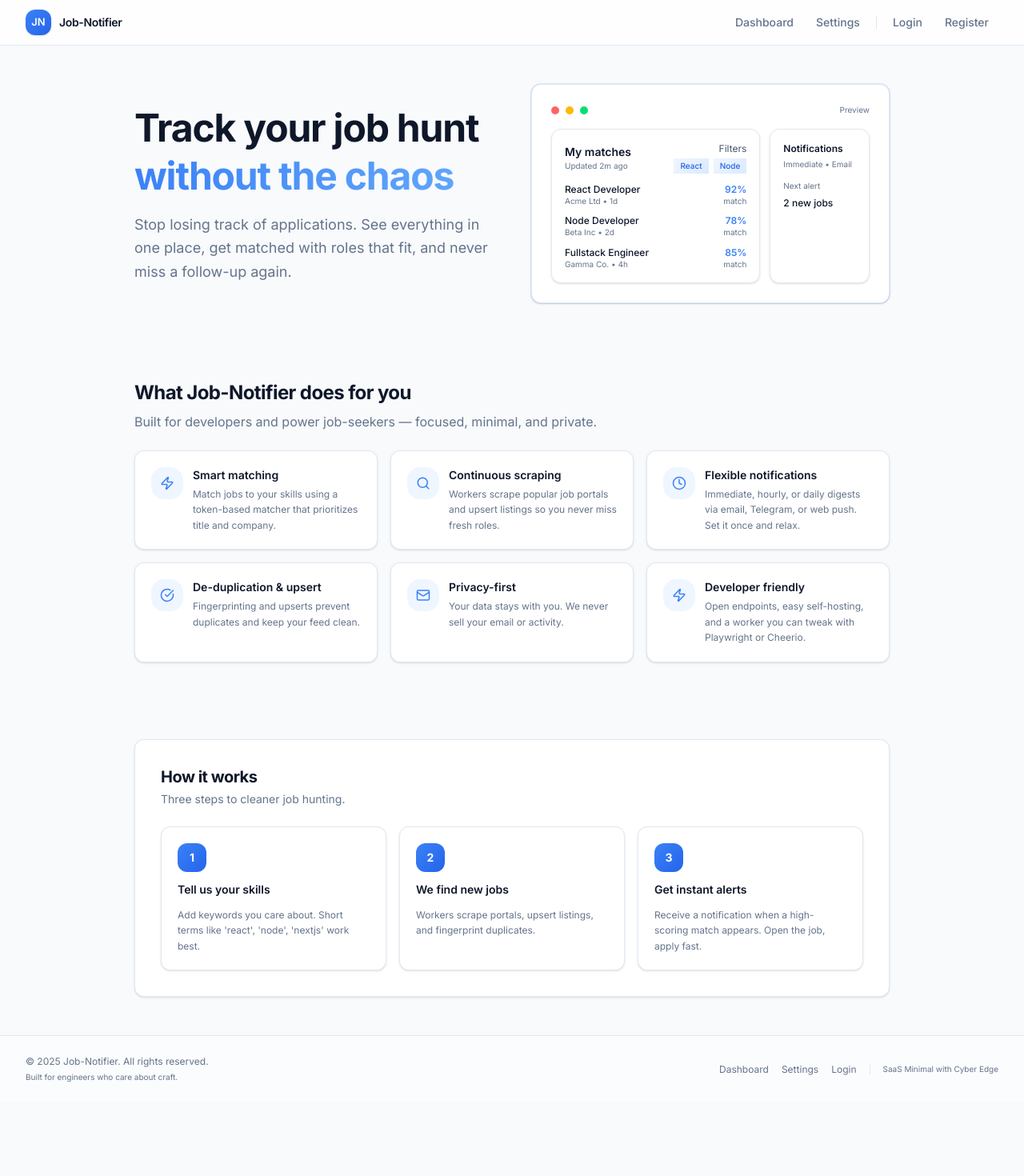
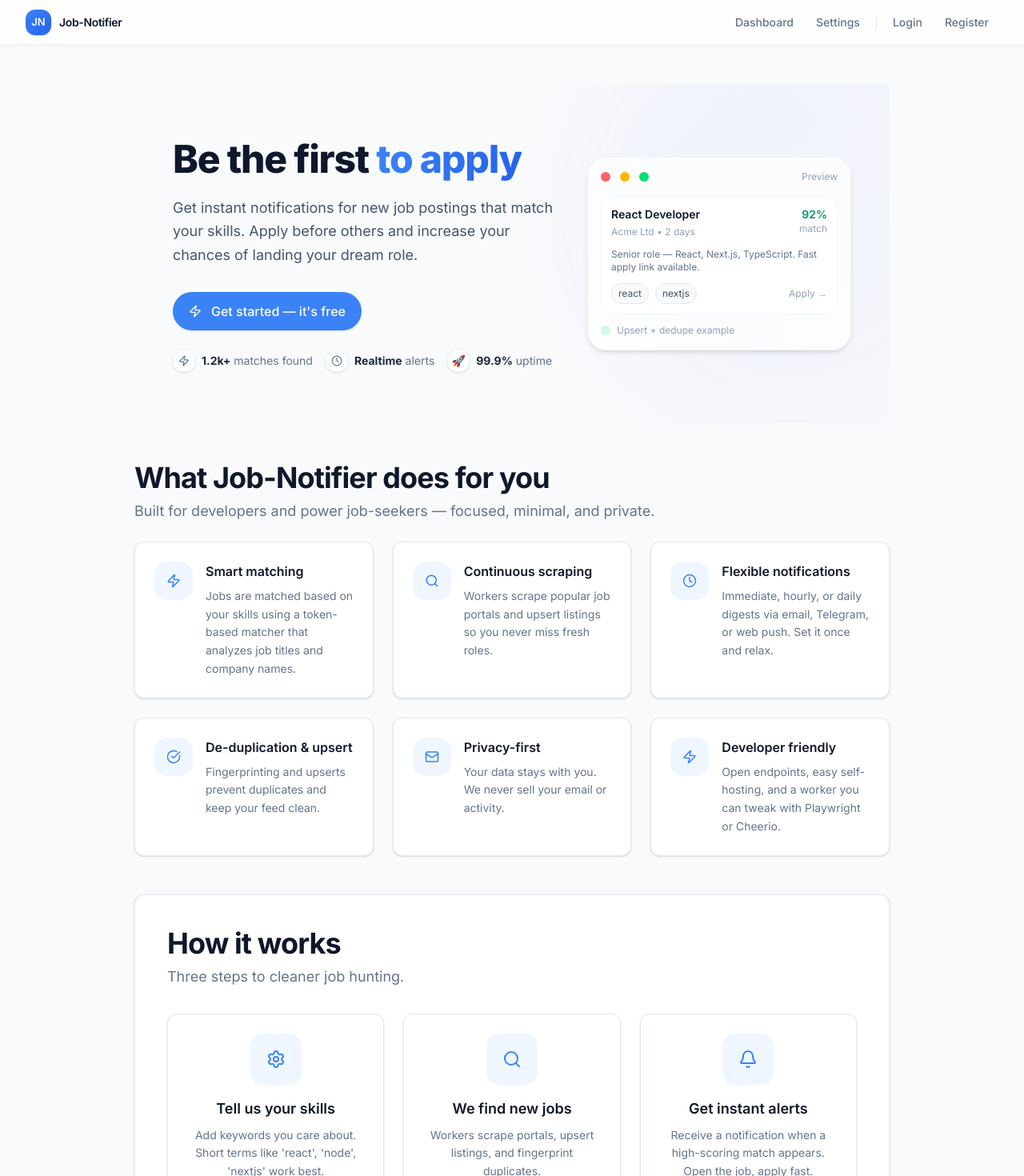
Before and after one commit to DeepakRizal/Job-notifier, a Next.js app in the folder frontend/: page / in a window 1280 px wide. Shown: the top 1470 px of the page at 80% size. Before the commit the page ends 1378 px from the top, so only its background shows below. Built offline with nearby package versions, Linux system fonts and the light colour scheme.

Commit message:
feat(ui): improve homepage components with better visual hierarchy
- Enhance HeroSection with refined layout and styling
- Update FeatureGrid with improved card design and spacing
- Refine HowItWorks section with icons and better step cards
- Improve typography and visual balance across components

```diff
--- a/frontend/app/components/FeatureGrid.tsx
+++ b/frontend/app/components/FeatureGrid.tsx
@@ -10,7 +10,7 @@ const features: Feature[] = [
   {
     icon: <Zap size={18} className="text-accent" />,
     title: "Smart matching",
-    desc: "Match jobs to your skills using a token-based matcher that prioritizes title and company.",
+    desc: "Jobs are matched based on your skills using a token-based matcher that analyzes job titles and company names.",
   },
   {
     icon: <Search size={18} className="text-accent" />,
@@ -41,24 +41,30 @@ const features: Feature[] = [
 
 export function FeatureGrid() {
   return (
-    <section className="mt-12">
-      <h2 className="text-2xl font-bold tracking-tight text-text-title">
-        What Job-Notifier does for you
-      </h2>
-      <p className="text-text-muted mt-2 max-w-2xl">
-        Built for developers and power job-seekers — focused, minimal, and private.
-      </p>
+    <section className="space-y-6">
+      <div className="space-y-2">
+        <h2 className="text-3xl font-bold tracking-tight text-text-title md:text-4xl">
+          What Job-Notifier does for you
+        </h2>
+        <p className="text-base text-text-muted max-w-2xl md:text-lg">
+          Built for developers and power job-seekers — focused, minimal, and private.
+        </p>
+      </div>
 
-      <div className="mt-6 grid grid-cols-1 sm:grid-cols-2 lg:grid-cols-3 gap-4">
+      <div className="grid grid-cols-1 sm:grid-cols-2 lg:grid-cols-3 gap-4 md:gap-6">
         {features.map((feature, idx) => (
-          <article key={idx} className="ui-card ui-card-hover p-5">
-            <div className="flex items-start gap-3">
-              <div className="w-10 h-10 rounded-xl bg-accent-subtle flex items-center justify-center flex-shrink-0">
+          <article
+            key={idx}
+            className="ui-card ui-card-hover p-6 group"
+            tabIndex={0}
+          >
+            <div className="flex items-start gap-4">
+              <div className="w-12 h-12 rounded-xl bg-accent-subtle flex items-center justify-center flex-shrink-0 group-hover:bg-accent-light transition-colors">
                 {feature.icon}
               </div>
-              <div>
-                <h4 className="font-semibold text-text-title text-sm">{feature.title}</h4>
-                <p className="text-xs text-text-muted mt-1 leading-relaxed">{feature.desc}</p>
+              <div className="flex-1 min-w-0">
+                <h4 className="font-semibold text-text-title text-base mb-2">{feature.title}</h4>
+                <p className="text-sm text-text-muted leading-relaxed">{feature.desc}</p>
               </div>
             </div>
           </article>
--- a/frontend/app/components/HeroSection.tsx
+++ b/frontend/app/components/HeroSection.tsx
@@ -1,80 +1,138 @@
+"use client";
+
 import Link from "next/link";
+import { Zap, Clock } from "lucide-react";
 
 export function HeroSection() {
   return (
-    <header className="grid grid-cols-1 lg:grid-cols-12 gap-8 lg:gap-12 items-center">
-      <div className="lg:col-span-6 space-y-4">
-        <h1 className="ui-page-header-title">
-          Track your job hunt{" "}
-          <span className="bg-gradient-to-r from-accent to-accent-hover bg-clip-text text-transparent">
-            without the chaos
+    <header className="relative overflow-hidden py-16">
+      {/* Decorative gradient blob */}
+      <div
+        aria-hidden
+        className="pointer-events-none absolute -right-36 -top-24 w-[520px] h-[520px] rounded-full blur-3xl opacity-30 transform-gpu"
+        style={{
+          background:
+            "linear-gradient(135deg, rgba(99,102,241,0.18) 0%, rgba(79,70,229,0.12) 50%, rgba(129,140,248,0.10) 100%)",
+        }}
+      />
+
+      <div className="container mx-auto px-6 lg:px-12">
+        <div className="grid grid-cols-1 lg:grid-cols-12 gap-10 items-center">
+          {/* Left: Headline & CTAs */}
+          <div className="lg:col-span-7">
+            <div className="max-w-3xl mx-auto text-center lg:text-left">
+              <h1 className="text-4xl sm:text-5xl font-extrabold leading-tight tracking-tight text-slate-900">
+                Be the first{" "}
+                <span className="bg-gradient-to-r from-[#3B82F6] to-[#2563EB] bg-clip-text text-transparent">
+                  to apply
                 </span>
               </h1>
-        <p className="ui-page-header-subtitle max-w-2xl">
-          Stop losing track of applications. See everything in one place, get
-          matched with roles that fit, and never miss a follow-up again.
+
+              <p className="mt-4 text-lg text-slate-600 leading-relaxed">
+                Get instant notifications for new job postings that match your
+                skills. Apply before others and increase your chances of landing
+                your dream role.
               </p>
+
+              <div className="mt-8 flex flex-col sm:flex-row items-center sm:items-start sm:justify-start gap-3">
+                <Link
+                  href="/register"
+                  className="inline-flex items-center gap-3 px-5 py-3 rounded-2xl bg-[#3B82F6] text-white font-medium shadow-sm hover:bg-[#2563EB] active:scale-[0.98] focus:outline-none focus-visible:ring-4 focus-visible:ring-[rgba(59,130,246,0.18)] transition-transform will-change-transform"
+                  aria-label="Create an account"
+                >
+                  <Zap size={16} />
+                  Get started — it&apos;s free
+                </Link>
               </div>
 
-      <div className="lg:col-span-6">
-        <div className="ui-card ui-card-neon p-6 overflow-hidden">
-          <div className="flex items-center gap-2 mb-4">
-            <span className="w-2.5 h-2.5 rounded-full bg-red-400" />
-            <span className="w-2.5 h-2.5 rounded-full bg-amber-400" />
-            <span className="w-2.5 h-2.5 rounded-full bg-green-400" />
-            <span className="ml-auto text-[10px] text-text-muted">Preview</span>
+              {/* Stats / trust row */}
+              <div className="mt-6 flex flex-wrap items-center gap-4 text-sm text-slate-500 justify-center lg:justify-start">
+                <div className="inline-flex items-center gap-2">
+                  <span className="inline-flex items-center justify-center w-7 h-7 rounded-lg bg-white/60 border border-slate-100 shadow-sm">
+                    <Zap size={14} />
+                  </span>
+                  <span>
+                    <strong className="text-slate-800">1.2k+</strong> matches
+                    found
+                  </span>
                 </div>
 
-          <div className="grid grid-cols-1 md:grid-cols-3 gap-3">
-            <div className="md:col-span-2">
-              <div className="ui-card p-4">
-                <div className="flex items-center justify-between mb-3">
-                  <div>
-                    <h3 className="text-sm font-semibold text-text-title">My matches</h3>
-                    <p className="text-[10px] text-text-muted">Updated 2m ago</p>
+                <div className="inline-flex items-center gap-2">
+                  <span className="inline-flex items-center justify-center w-7 h-7 rounded-lg bg-white/60 border border-slate-100 shadow-sm">
+                    <Clock size={14} />
+                  </span>
+                  <span>
+                    <strong className="text-slate-800">Realtime</strong> alerts
+                  </span>
                 </div>
-                  <div className="text-right">
-                    <div className="text-xs text-text-body">Filters</div>
-                    <div className="mt-1 flex gap-1.5">
-                      <span className="ui-badge-soft text-[10px] px-2 py-0.5">React</span>
-                      <span className="ui-badge-soft text-[10px] px-2 py-0.5">Node</span>
+
+                <div className="inline-flex items-center gap-2">
+                  <span className="inline-flex items-center justify-center w-7 h-7 rounded-lg bg-white/60 border border-slate-100 shadow-sm">
+                    🚀
+                  </span>
+                  <span>
+                    <strong className="text-slate-800">99.9%</strong> uptime
+                  </span>
+                </div>
               </div>
             </div>
           </div>
 
-                <ul className="space-y-2.5">
-                  {[
-                    { title: "React Developer", company: "Acme Ltd", score: 92 },
-                    { title: "Node Developer", company: "Beta Inc", score: 78 },
-                    { title: "Fullstack Engineer", company: "Gamma Co.", score: 85 },
-                  ].map((job, idx) => (
-                    <li key={idx} className="flex items-start justify-between gap-3 text-xs">
+          {/* Right: Mini product preview */}
+          <div className="lg:col-span-5 flex justify-center lg:justify-end">
+            <div
+              id="demo"
+              className="w-full max-w-[360px] rounded-2xl border border-slate-100 bg-white/75 backdrop-blur-sm p-4 shadow-md hover:shadow-lg transition transform hover:-translate-y-1"
+              role="img"
+              aria-label="Dashboard preview"
+            >
+              <div className="flex items-center gap-3">
+                <div className="w-3 h-3 rounded-full bg-red-400" />
+                <div className="w-3 h-3 rounded-full bg-amber-400" />
+                <div className="w-3 h-3 rounded-full bg-green-400" />
+                <div className="ml-auto text-xs text-slate-400">Preview</div>
+              </div>
+
+              <div className="mt-4 rounded-xl border border-slate-100 p-3 bg-white">
+                <div className="flex items-start justify-between gap-3">
                   <div>
-                        <div className="font-medium text-text-title">{job.title}</div>
-                        <div className="text-text-muted text-[10px]">
-                          {job.company} • {idx === 0 ? "1d" : idx === 1 ? "2d" : "4h"}
+                    <div className="text-sm font-semibold text-slate-900">
+                      React Developer
                     </div>
-                      </div>
-                      <div className="text-right">
-                        <div className="text-xs font-semibold text-accent">{job.score}%</div>
-                        <div className="text-[10px] text-text-muted">match</div>
-                      </div>
-                    </li>
-                  ))}
-                </ul>
+                    <div className="text-xs text-slate-400 mt-1">
+                      Acme Ltd • 2 days
                     </div>
                   </div>
 
-            <div className="md:col-span-1">
-              <div className="ui-card p-4 h-full flex flex-col justify-between">
-                <div>
-                  <h4 className="text-xs font-semibold text-text-title">Notifications</h4>
-                  <p className="text-[10px] text-text-muted mt-1">Immediate • Email</p>
-                  <div className="mt-3 space-y-1.5">
-                    <span className="block text-[10px] text-text-muted">Next alert</span>
-                    <div className="text-xs font-medium text-text-title">2 new jobs</div>
+                  <div className="flex flex-col items-end">
+                    <span className="text-sm font-semibold text-emerald-600">
+                      92%
+                    </span>
+                    <span className="text-xs text-slate-400">match</span>
                   </div>
                 </div>
+
+                <div className="mt-3 text-xs text-slate-500">
+                  Senior role — React, Next.js, TypeScript. Fast apply link
+                  available.
+                </div>
+
+                <div className="mt-3 flex items-center gap-2">
+                  <span className="text-xs px-2 py-1 rounded-full border border-slate-200 bg-slate-50">
+                    react
+                  </span>
+                  <span className="text-xs px-2 py-1 rounded-full border border-slate-200 bg-slate-50">
+                    nextjs
+                  </span>
+                  <span className="ml-auto text-xs text-slate-400">
+                    Apply →
+                  </span>
+                </div>
+              </div>
+
+              <div className="mt-3 text-xs text-slate-400 flex items-center gap-2">
+                <span className="inline-block w-3 h-3 rounded-full bg-emerald-100" />
+                <span>Upsert + dedupe example</span>
               </div>
             </div>
           </div>
--- a/frontend/app/components/HowItWorks.tsx
+++ b/frontend/app/components/HowItWorks.tsx
@@ -1,7 +1,10 @@
+import { Settings, Search, Bell } from "lucide-react";
+
 interface Step {
   number: number;
   title: string;
   desc: string;
+  icon: React.ReactNode;
 }
 
 const steps: Step[] = [
@@ -9,34 +12,47 @@ const steps: Step[] = [
     number: 1,
     title: "Tell us your skills",
     desc: "Add keywords you care about. Short terms like 'react', 'node', 'nextjs' work best.",
+    icon: <Settings size={24} className="text-accent" />,
   },
   {
     number: 2,
     title: "We find new jobs",
     desc: "Workers scrape portals, upsert listings, and fingerprint duplicates.",
+    icon: <Search size={24} className="text-accent" />,
   },
   {
     number: 3,
     title: "Get instant alerts",
     desc: "Receive a notification when a high-scoring match appears. Open the job, apply fast.",
+    icon: <Bell size={24} className="text-accent" />,
   },
 ];
 
 export function HowItWorks() {
   return (
-    <section className="mt-12">
-      <div className="ui-card p-8">
-        <h3 className="text-xl font-bold tracking-tight text-text-title">How it works</h3>
-        <p className="text-text-muted mt-1 text-sm">Three steps to cleaner job hunting.</p>
+    <section className="space-y-6">
+      <div className="ui-card p-8 md:p-10">
+        <div className="space-y-2 mb-8">
+          <h3 className="text-3xl font-bold tracking-tight text-text-title md:text-4xl">How it works</h3>
+          <p className="text-base text-text-muted md:text-lg">Three steps to cleaner job hunting.</p>
+        </div>
 
-        <div className="mt-6 grid grid-cols-1 md:grid-cols-3 gap-4">
+        <div className="grid grid-cols-1 md:grid-cols-3 gap-6">
           {steps.map((step) => (
-            <div key={step.number} className="ui-card ui-card-hover p-5 flex flex-col gap-3">
-              <div className="inline-flex items-center justify-center w-9 h-9 rounded-lg bg-gradient-to-br from-accent to-accent-press text-white font-bold text-sm">
-                {step.number}
+            <div
+              key={step.number}
+              className="ui-card ui-card-hover p-6 flex flex-col gap-4 group"
+              tabIndex={0}
+            >
+              <div className="flex items-center justify-center w-16 h-16 rounded-xl bg-accent-subtle group-hover:bg-accent-light transition-colors mx-auto">
+                {step.icon}
               </div>
-              <h5 className="font-semibold text-text-title text-sm">{step.title}</h5>
-              <p className="text-xs text-text-muted leading-relaxed">{step.desc}</p>
+              <div className="space-y-2 text-center">
+                <h5 className="font-semibold text-text-title text-lg">
+                  {step.title}
+                </h5>
+                <p className="text-sm text-text-muted leading-relaxed">{step.desc}</p>
+              </div>
             </div>
           ))}
         </div>
```
Lines whose indentation alone changed are shown as unchanged.
